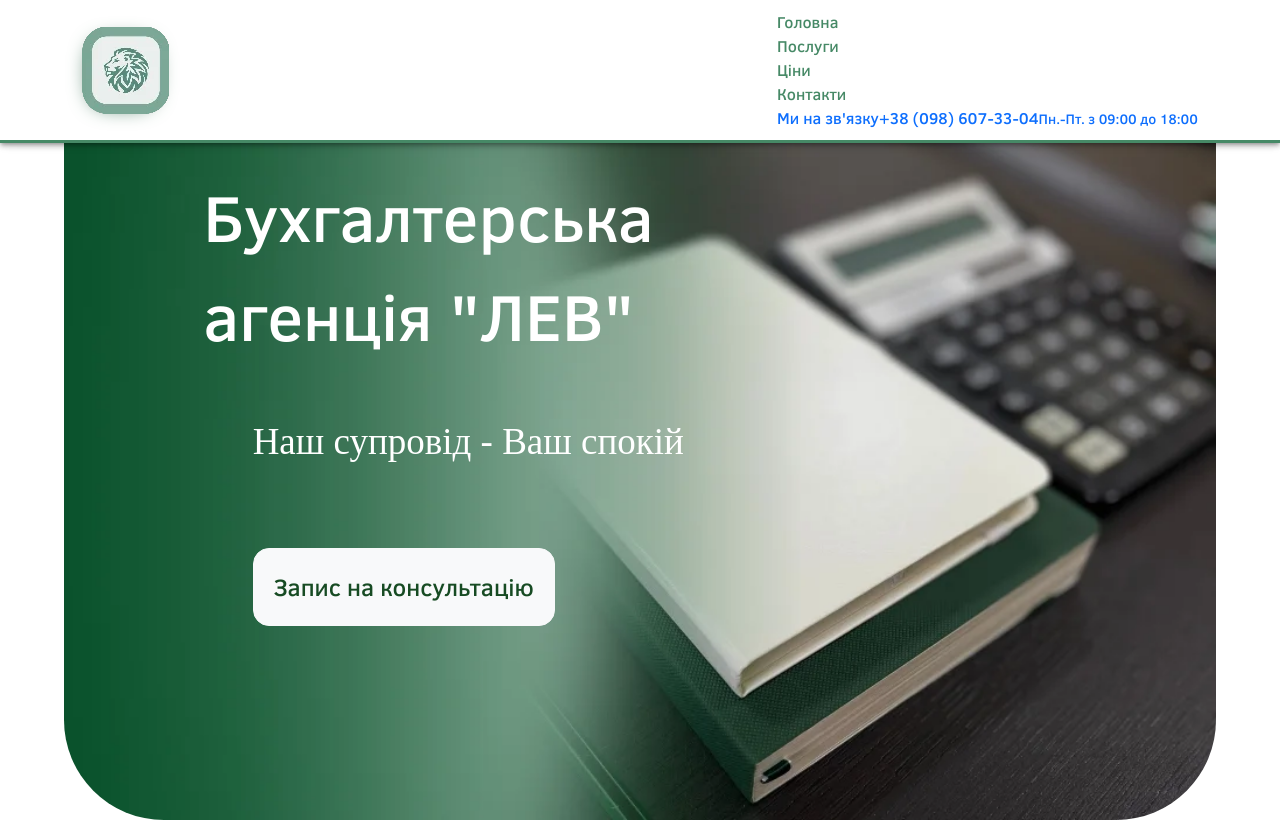
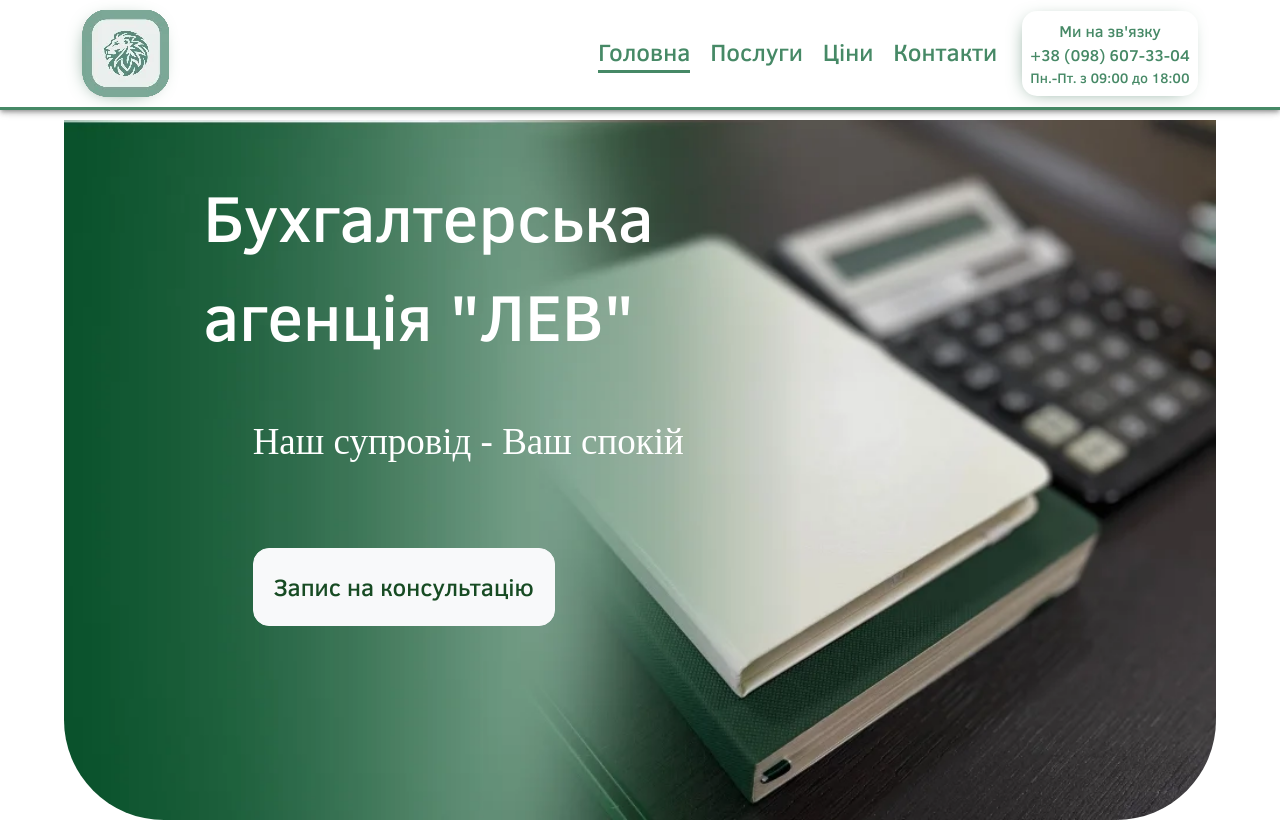
Before and after one commit to OlgaStam/my-react-app, a React (Create React App) app: page / in a window 1280 px wide. Shown: the top 822 px of the page. Built offline with nearby package versions, Linux system fonts and the light colour scheme.

Commit message:
+MenuItem

```diff
--- /dev/null
+++ b/src/components/Menu/MenuItem.tsx
@@ -0,0 +1,22 @@
+import { NavLink } from 'react-router-dom'
+import './MenuItem.scss'
+
+type Props = {
+    to: string
+    children: React.ReactNode
+    className?: string
+}
+
+const MenuItem = ({ to, children, className }: Props) => {
+    return (
+        <NavLink
+            className={({ isActive }) =>
+                `${className || ``} ${isActive ? 'menu-item-active' : 'menu-item'}`
+            }
+            to={to}
+        >
+            {children}
+        </NavLink>
+    )
+}
+export default MenuItem
--- a/src/components/Menu/menu.tsx
+++ b/src/components/Menu/menu.tsx
@@ -1,5 +1,6 @@
-import { NavLink } from 'react-router-dom'
-
+import { Link } from 'react-router-dom'
+import './Menu.scss'
+import MenuItem from './MenuItem'
 type Props = {}
 const Menu = (props: Props) => {
     return (
@@ -41,23 +42,24 @@ const Menu = (props: Props) => {
                             </a>
                         </div> */
         <div className="header-navbar">
-            <NavLink to="/" className="nav-item nav-link">
+            <div className="header-navbar__btn">
+                <span />
+                <span />
+                <span />
+            </div>
+            <div className="header-navbar__list">
+                <MenuItem className="nav-link" to="/">
                     Головна
-            </NavLink>
-            <NavLink to="/Serve" className="nav-item nav-link">
+                </MenuItem>
+                <MenuItem className="nav-link" to="/Serve">
                     Послуги
-            </NavLink>
-            <NavLink to="/Price" className="nav-item nav-link">
+                </MenuItem>
+                <MenuItem className="nav-link" to="/Price">
                     Ціни
-            </NavLink>
-            <NavLink to="/Contact" className="nav-item nav-link">
+                </MenuItem>
+                <MenuItem className="nav-link" to="/Contact">
                     Контакти
-            </NavLink>
-            <div className="header-navbar">
-                <div className="header-navbar__btn">
-                    <span className="header-navbar__btn-row" />
-                    <span className="header-navbar__btn-row" />
-                    <span className="header-navbar__btn-row" />
+                </MenuItem>
             </div>
             <a className="header-navbar__contacts" href="tel:+380986073304">
                 <span>Ми на зв'язку</span>
@@ -65,7 +67,6 @@ const Menu = (props: Props) => {
                 <small>Пн.-Пт. з 09:00 до 18:00</small>
             </a>
         </div>
-        </div>
     )
 }
 export default Menu
```
Lines whose indentation alone changed are shown as unchanged.
